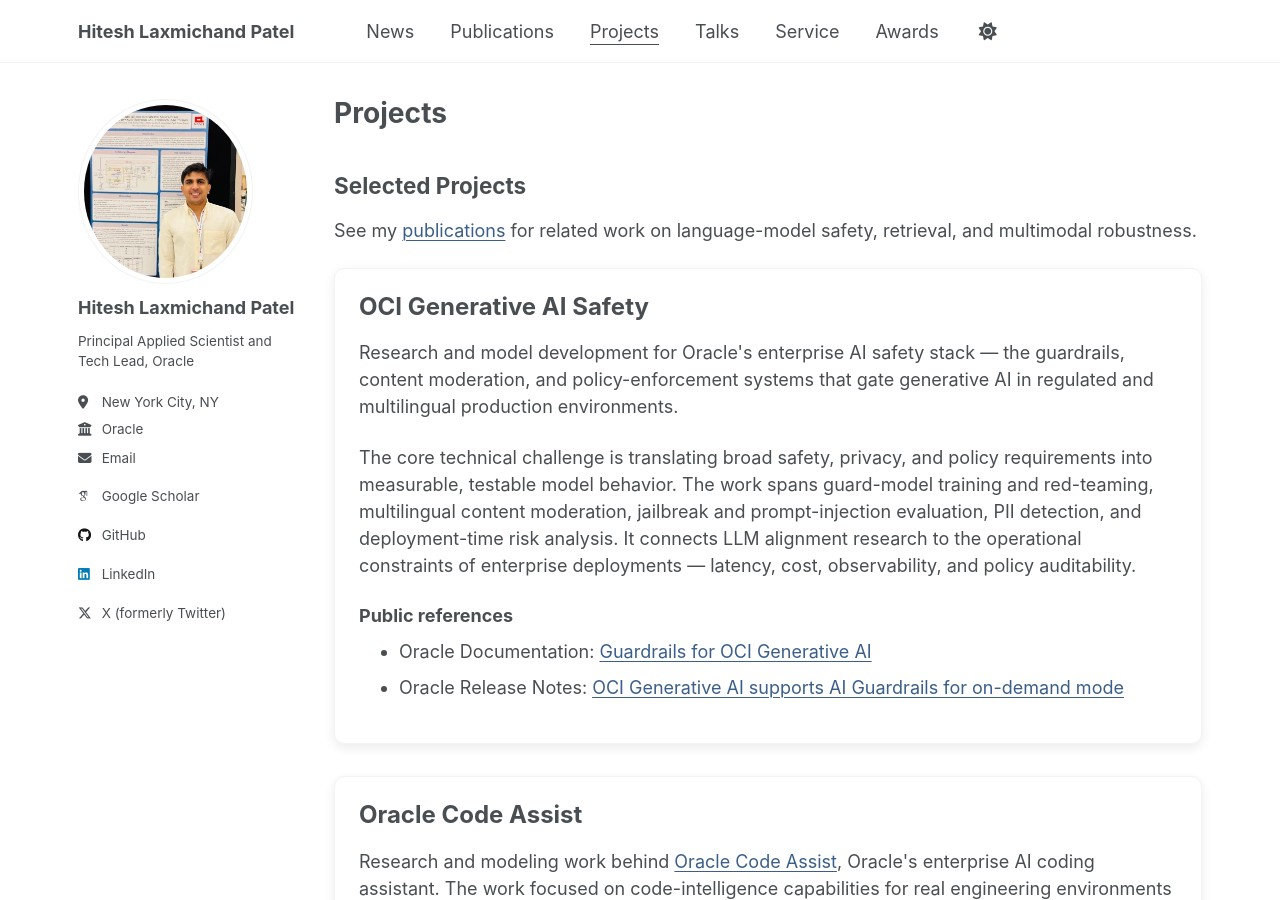
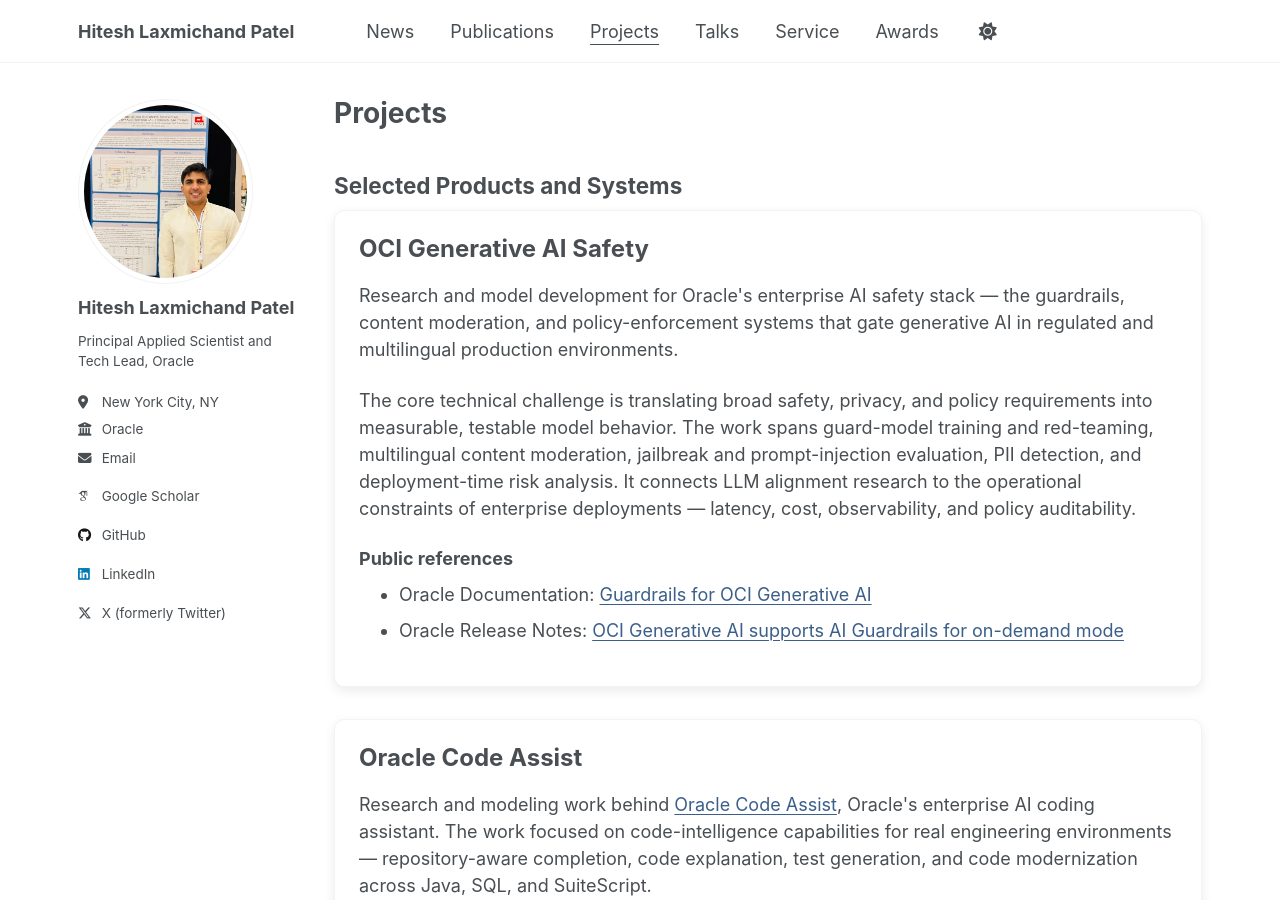
Before and after one commit to HITESHLPATEL/hiteshlpatel.github.io, a Jekyll site: the page built from _pages/projects.md, in a window 1280 px wide and 900 px high. Built offline with Jekyll 4.4.1, drawn with Linux system fonts in a browser that asks for light colours.

Commit message:
Keep the projects page focused on products and systems

```diff
--- a/_pages/projects.md
+++ b/_pages/projects.md
@@ -1,18 +1,16 @@
 ---
 layout: archive
 title: "Projects"
-description: "Hitesh Laxmichand Patel's work on OCI Generative AI Safety, Oracle Code Assist, OCI Vision, and enterprise document intelligence."
+description: "AI products and systems developed by Hitesh Laxmichand Patel at Oracle, including generative AI safety, Oracle Code Assist, OCI Vision, and document intelligence."
 schema_type: CollectionPage
-last_modified_at: 2026-10-06
+last_modified_at: 2026-10-27
 permalink: /projects/
 author_profile: true
 ---
 
 {% include base_path %}
 
-## Selected Projects
-
-See my [publications](/publications/) for related work on language-model safety, retrieval, and multimodal robustness.
+## Selected Products and Systems
 
 <div class="project-card">
 
```
